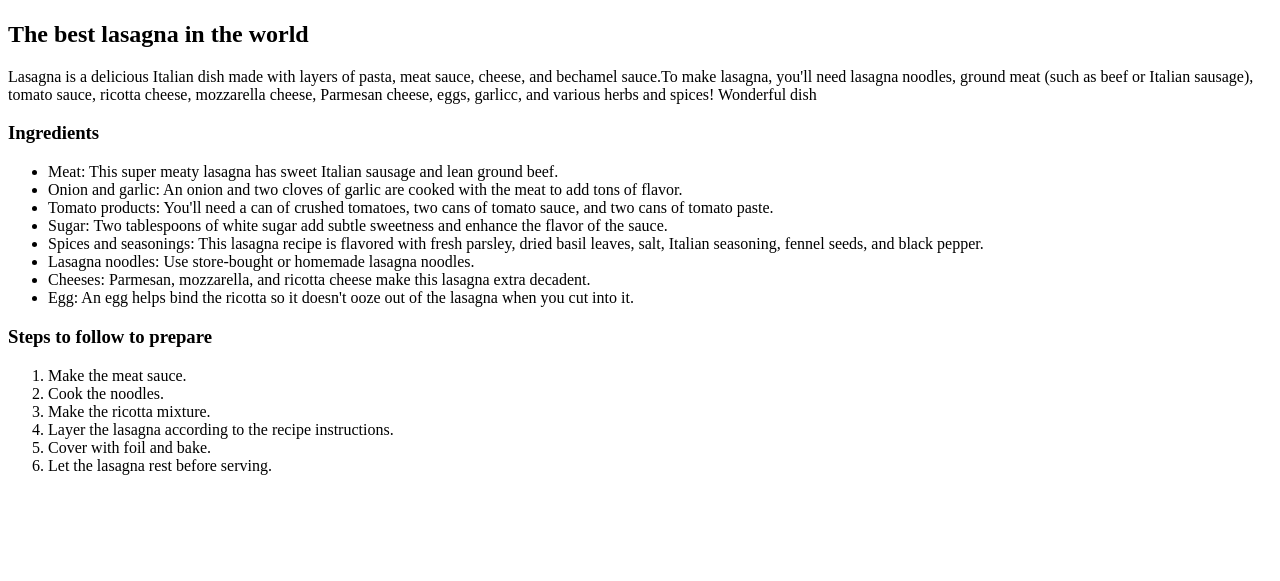
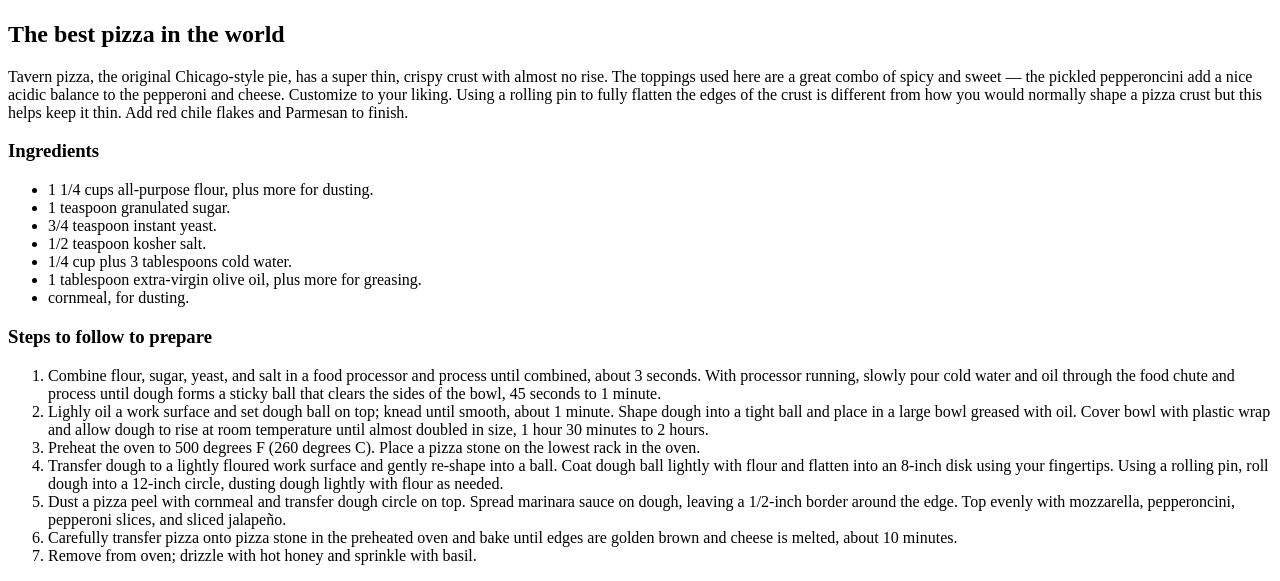
Before and after one commit to Fio42/odin-recipes, a plain HTML site: page recipes/pizza.html in a window 1280 px wide. Shown: the part 263-844 px from the top of the page. Before the commit the page ends 800 px from the top, so only its background shows below. Drawn offline with Linux system fonts and the light colour scheme.

Commit message:
Finish ingredients and steps to follow

```diff
--- a/recipes/pizza.html
+++ b/recipes/pizza.html
@@ -9,30 +9,32 @@
 <body>
     <h1>Pizza recipe</h1>
     <img src="https://www.allrecipes.com/thmb/txYZHtOWg56Lyr9Lf86dUPraAc0=/750x0/filters:no_upscale():max_bytes(150000):strip_icc():format(webp)/ar-tavern-the-real-chicago-pizza-DDMFS-4x3-178-d3f97ec78a0e4ff98902ddc0c669a599.jpg" alt="Pizza" style="width:300px;height:180px">
-    <h2> The best lasagna in the world</h2>
-    <p> Lasagna is a delicious Italian dish made with layers of pasta, meat sauce, cheese, and bechamel sauce.To make lasagna, you'll need lasagna noodles,
-        ground meat (such as beef or Italian sausage), tomato sauce, ricotta cheese, mozzarella cheese, Parmesan cheese,
-         eggs, garlicc, and various herbs and spices! Wonderful dish </p>
+    <h2> The best pizza in the world</h2>
+    <p> Tavern pizza, the original Chicago-style pie, has a super thin, crispy crust with almost no rise.
+        The toppings used here are a great combo of spicy and sweet —
+         the pickled pepperoncini add a nice acidic balance to the pepperoni and cheese. Customize to your liking.
+          Using a rolling pin to fully flatten the edges of the crust is different from how you would normally shape a pizza crust but this helps keep it thin.
+          Add red chile flakes and Parmesan to finish. </p>
          <h3> Ingredients</h3>
          <ul>
-            <li>Meat: This super meaty lasagna has sweet Italian sausage and lean ground beef.</li>
-            <li>Onion and garlic: An onion and two cloves of garlic are cooked with the meat to add tons of flavor.</li>
-            <li>Tomato products: You'll need a can of crushed tomatoes, two cans of tomato sauce, and two cans of tomato paste.</li>
-            <li>Sugar: Two tablespoons of white sugar add subtle sweetness and enhance the flavor of the sauce.</li>
-            <li>Spices and seasonings: This lasagna recipe is flavored with fresh parsley, dried basil leaves, salt, Italian seasoning, fennel seeds, and black pepper.</li>
-            <li>Lasagna noodles: Use store-bought or homemade lasagna noodles.</li>
-            <li>Cheeses: Parmesan, mozzarella, and ricotta cheese make this lasagna extra decadent.</li>
-            <li>Egg: An egg helps bind the ricotta so it doesn't ooze out of the lasagna when you cut into it.</li>
+            <li>1 1/4 cups all-purpose flour, plus more for dusting.</li>
+            <li>1 teaspoon granulated sugar.</li>
+            <li>3/4 teaspoon instant yeast.</li>
+            <li>1/2 teaspoon kosher salt.</li>
+            <li>1/4 cup plus 3 tablespoons cold water.</li>
+            <li>1 tablespoon extra-virgin olive oil, plus more for greasing.</li>
+            <li>cornmeal, for dusting.</li>
          </ul>
 
          <h3> Steps to follow to prepare</h3>
         <ol>
-                <li>Make the meat sauce.</li>
-                <li>Cook the noodles.</li>
-                <li>Make the ricotta mixture.</li>
-                <li>Layer the lasagna according to the recipe instructions.</li>
-                <li>Cover with foil and bake.</li>
-                <li>Let the lasagna rest before serving.</li>
+            <li>Combine flour, sugar, yeast, and salt in a food processor and process until combined, about 3 seconds. With processor running, slowly pour cold water and oil through the food chute and process until dough forms a sticky ball that clears the sides of the bowl, 45 seconds to 1 minute.</li>
+            <li>Lighly oil a work surface and set dough ball on top; knead until smooth, about 1 minute. Shape dough into a tight ball and place in a large bowl greased with oil. Cover bowl with plastic wrap and allow dough to rise at room temperature until almost doubled in size, 1 hour 30 minutes to 2 hours.</li>
+            <li>Preheat the oven to 500 degrees F (260 degrees C). Place a pizza stone on the lowest rack in the oven.</li>
+            <li>Transfer dough to a lightly floured work surface and gently re-shape into a ball. Coat dough ball lightly with flour and flatten into an 8-inch disk using your fingertips. Using a rolling pin, roll dough into a 12‑inch circle, dusting dough lightly with flour as needed.</li>
+            <li>Dust a pizza peel with cornmeal and transfer dough circle on top. Spread marinara sauce on dough, leaving a 1/2-inch border around the edge. Top evenly with mozzarella, pepperoncini, pepperoni slices, and sliced jalapeño.</li>
+            <li>Carefully transfer pizza onto pizza stone in the preheated oven and bake until edges are golden brown and cheese is melted, about 10 minutes.</li>
+            <li>Remove from oven; drizzle with hot honey and sprinkle with basil.</li>
         </ol>
 </body>
 </html>
```
